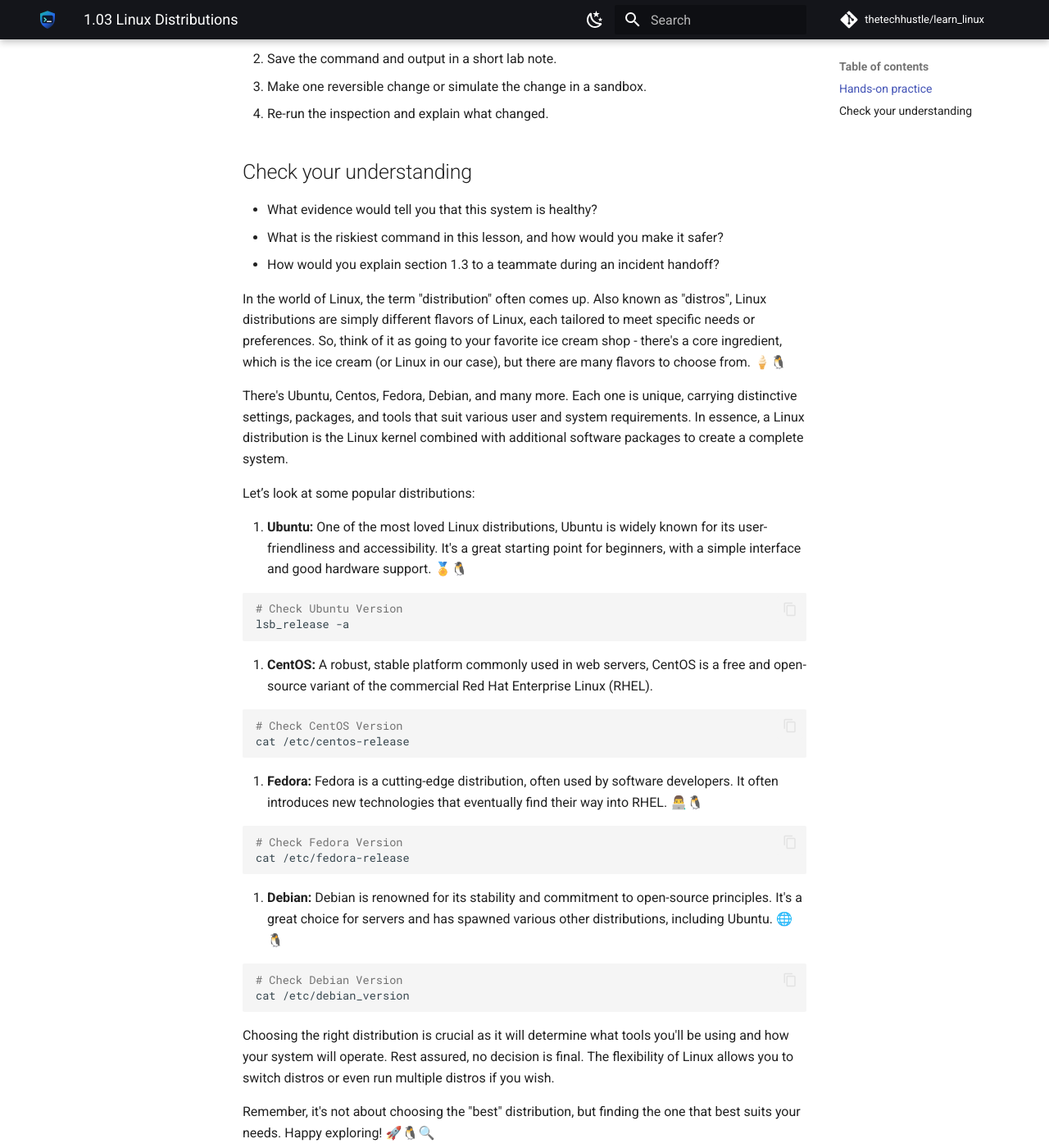
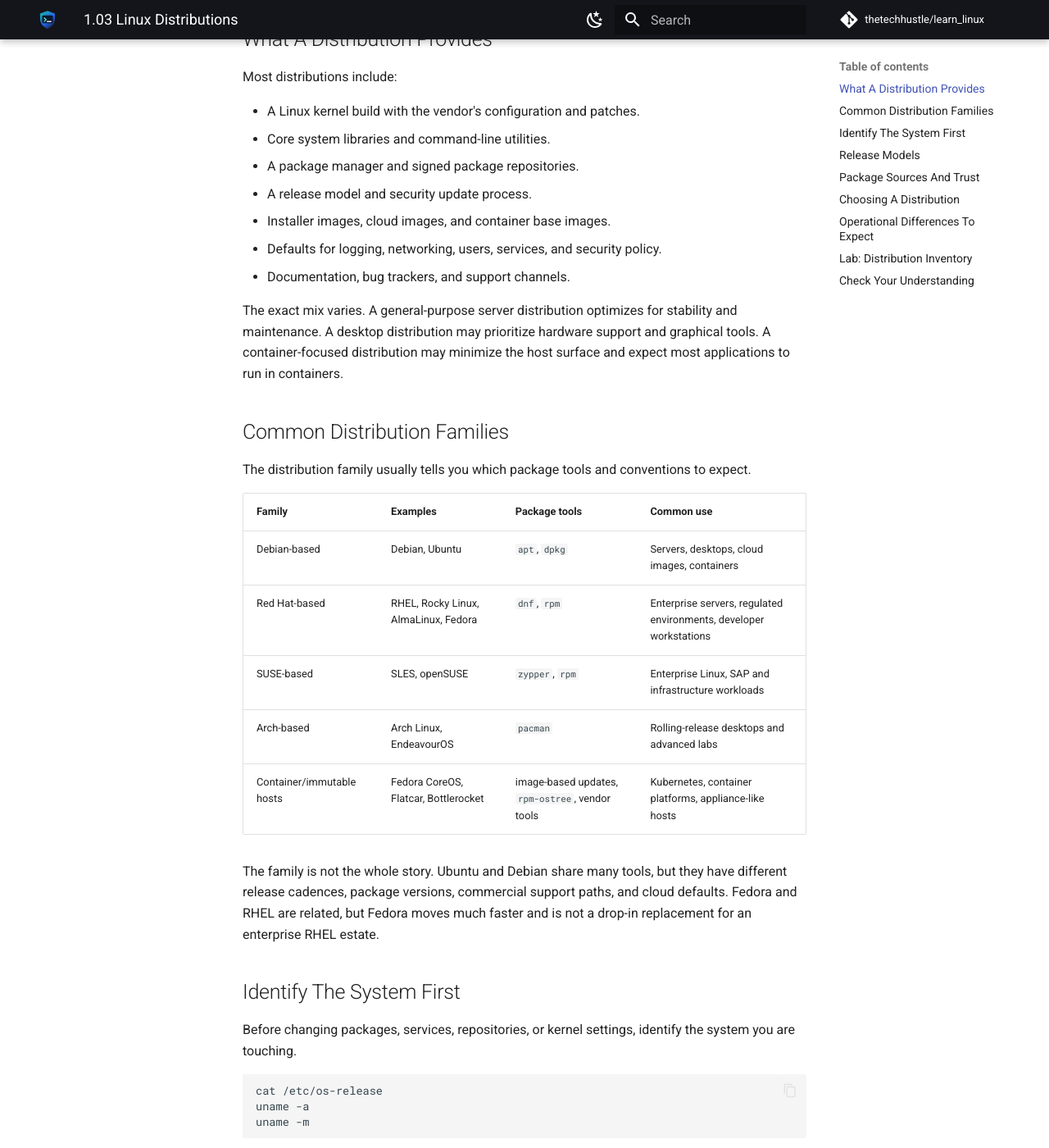
Before and after one commit to thetechhustle/learn_linux, an MkDocs documentation site: the page built from docs/lessons/01_where_to_start/1.03_linux_distributions.md, in a window 1280 px wide and 1400 px high, scrolled down 746 px. Shown: the whole window at 82% size. Built offline with MkDocs 1.6.1 and Material for MkDocs 9.7.7, drawn with Linux system fonts in a browser that asks for light colours; comment, search, counter and statistics services are not loaded; some of the changed text lies outside the part shown.

Commit message:
Improve Chapter 01 Linux distributions lesson

````diff
--- a/docs/lessons/01_where_to_start/1.03_linux_distributions.md
+++ b/docs/lessons/01_where_to_start/1.03_linux_distributions.md
@@ -1,68 +1,217 @@
 # 1.03 Linux Distributions
 
-
-
 !!! abstract "What you will learn"
-    - Explain where **1.03 Linux Distributions** fits in day-to-day Linux operations.
-    - Use current Linux tooling to inspect, change, and verify the relevant system behavior.
-    - Connect the concept to a real operational scenario: a first-week junior admin onboarding into a small cloud team.
-
-!!! example "Field story"
-    Imagine a first-week junior admin onboarding into a small cloud team. Your job is not to memorize a command; it is to build a short evidence trail, choose a low-risk change, and prove whether the system improved.
+    - Explain what a Linux distribution adds on top of the Linux kernel.
+    - Identify a system's distribution, version, architecture, and package family.
+    - Choose a distribution based on support, operations needs, and team experience.
+    - Avoid unsafe assumptions when moving between Linux distributions.
 
 !!! success "Operator principle"
     Identify the OS, distribution, support window, and package source before changing anything.
 
-## Hands-on practice
+A Linux distribution is a complete operating system built around the Linux kernel. The
+kernel handles hardware, processes, memory, networking, and filesystems. The
+distribution adds the user-space tools, installer, package manager, security update
+process, default configuration, documentation, and support lifecycle that make the
+system usable day to day.
 
-Run these on a disposable VM, container, or lab machine unless the lesson explicitly says otherwise.
+For administrators, the distribution matters because it shapes how you install
+software, where configuration files live, how services are managed, how updates are
+delivered, and how long the system will receive security fixes. Two servers can both
+be "Linux" while requiring different package commands, release policies, and
+operational habits.
 
-1. Inspect the current state with a read-only command related to this topic.
-2. Save the command and output in a short lab note.
-3. Make one reversible change or simulate the change in a sandbox.
-4. Re-run the inspection and explain what changed.
+## What A Distribution Provides
 
-## Check your understanding
+Most distributions include:
 
-- What evidence would tell you that this system is healthy?
-- What is the riskiest command in this lesson, and how would you make it safer?
-- How would you explain section 1.3 to a teammate during an incident handoff?
+- A Linux kernel build with the vendor's configuration and patches.
+- Core system libraries and command-line utilities.
+- A package manager and signed package repositories.
+- A release model and security update process.
+- Installer images, cloud images, and container base images.
+- Defaults for logging, networking, users, services, and security policy.
+- Documentation, bug trackers, and support channels.
 
+The exact mix varies. A general-purpose server distribution optimizes for stability
+and maintenance. A desktop distribution may prioritize hardware support and graphical
+tools. A container-focused distribution may minimize the host surface and expect most
+applications to run in containers.
 
-In the world of Linux, the term "distribution" often comes up. Also known as "distros", Linux distributions are simply different flavors of Linux, each tailored to meet specific needs or preferences. So, think of it as going to your favorite ice cream shop - there's a core ingredient, which is the ice cream (or Linux in our case), but there are many flavors to choose from. 🍦🐧
+## Common Distribution Families
 
-There's Ubuntu, Centos, Fedora, Debian, and many more. Each one is unique, carrying distinctive settings, packages, and tools that suit various user and system requirements. In essence, a Linux distribution is the Linux kernel combined with additional software packages to create a complete system.
+The distribution family usually tells you which package tools and conventions to
+expect.
 
-Let’s look at some popular distributions:
+| Family | Examples | Package tools | Common use |
+| --- | --- | --- | --- |
+| Debian-based | Debian, Ubuntu | `apt`, `dpkg` | Servers, desktops, cloud images, containers |
+| Red Hat-based | RHEL, Rocky Linux, AlmaLinux, Fedora | `dnf`, `rpm` | Enterprise servers, regulated environments, developer workstations |
+| SUSE-based | SLES, openSUSE | `zypper`, `rpm` | Enterprise Linux, SAP and infrastructure workloads |
+| Arch-based | Arch Linux, EndeavourOS | `pacman` | Rolling-release desktops and advanced labs |
+| Container/immutable hosts | Fedora CoreOS, Flatcar, Bottlerocket | image-based updates, `rpm-ostree`, vendor tools | Kubernetes, container platforms, appliance-like hosts |
 
-1. **Ubuntu:** One of the most loved Linux distributions, Ubuntu is widely known for its user-friendliness and accessibility. It's a great starting point for beginners, with a simple interface and good hardware support. 🏅🐧
+The family is not the whole story. Ubuntu and Debian share many tools, but they have
+different release cadences, package versions, commercial support paths, and cloud
+defaults. Fedora and RHEL are related, but Fedora moves much faster and is not a
+drop-in replacement for an enterprise RHEL estate.
+
+## Identify The System First
+
+Before changing packages, services, repositories, or kernel settings, identify the
+system you are touching.
 
 ```bash
-# Check Ubuntu Version
-lsb_release -a
+cat /etc/os-release
+uname -a
+uname -m
 ```
 
-2. **CentOS:** A robust, stable platform commonly used in web servers, CentOS is a free and open-source variant of the commercial Red Hat Enterprise Linux (RHEL).
+`/etc/os-release` is the standard first stop. It usually reports fields such as
+`ID`, `VERSION_ID`, `VERSION_CODENAME`, and `ID_LIKE`.
+
+For package tooling, check what is present rather than guessing:
 
 ```bash
-# Check CentOS Version
-cat /etc/centos-release
+command -v apt || true
+command -v dnf || true
+command -v rpm || true
+command -v zypper || true
 ```
 
-3. **Fedora:** Fedora is a cutting-edge distribution, often used by software developers. It often introduces new technologies that eventually find their way into RHEL. 👨‍💻🐧
+On a systemd-based machine, you can also confirm the init system:
 
 ```bash
-# Check Fedora Version
-cat /etc/fedora-release
+ps -p 1 -o comm=
+systemctl --version
 ```
 
-4. **Debian:** Debian is renowned for its stability and commitment to open-source principles. It's a great choice for servers and has spawned various other distributions, including Ubuntu. 🌐🐧
+Do not assume every Linux machine uses the same init system, firewall tool, network
+manager, or package manager. Embedded systems, containers, rescue images, and
+minimal cloud images often differ from a full server install.
+
+## Release Models
+
+Distribution choice is partly a release-management decision.
+
+- **Stable releases** prioritize predictable versions and long maintenance windows.
+  Debian stable, Ubuntu LTS, RHEL, Rocky Linux, AlmaLinux, and SLES are common
+  examples.
+- **Short-term releases** provide newer packages but require more frequent upgrades.
+  Non-LTS Ubuntu releases and recent Fedora releases fit this pattern.
+- **Rolling releases** continuously update packages instead of moving between fixed
+  versions. Arch Linux is the classic example.
+- **Immutable or image-based hosts** update the base operating system as a unit.
+  Fedora CoreOS, Flatcar, and Bottlerocket reduce host drift but require a different
+  operating model.
+
+For production servers, support lifecycle matters as much as features. An old
+distribution with no security updates is a risk even when the server appears to be
+working.
+
+## Package Sources And Trust
+
+Most distribution packages come from signed repositories maintained by the
+distribution vendor or community. Third-party repositories can be useful, but they
+also expand your trust boundary.
+
+Before adding a repository, ask:
+
+- Who maintains it?
+- Is it signed?
+- Does it override distribution packages?
+- Is it compatible with this exact release?
+- How will it be removed or upgraded later?
+
+On Debian-based systems, repository configuration usually lives under
+`/etc/apt/sources.list` and `/etc/apt/sources.list.d/`. On RPM-based systems, it is
+usually under `/etc/yum.repos.d/`.
+
+Inspect before changing:
 
 ```bash
-# Check Debian Version
-cat /etc/debian_version
+find /etc/apt -maxdepth 2 -type f 2>/dev/null
+find /etc/yum.repos.d -maxdepth 1 -type f 2>/dev/null
 ```
 
-Choosing the right distribution is crucial as it will determine what tools you'll be using and how your system will operate. Rest assured, no decision is final. The flexibility of Linux allows you to switch distros or even run multiple distros if you wish.
+## Choosing A Distribution
 
-Remember, it's not about choosing the "best" distribution, but finding the one that best suits your needs. Happy exploring! 🚀🐧🔍
+There is no single best distribution. Choose the one that matches the job.
+
+For production servers, favor:
+
+- A supported release with a clear security update window.
+- A package ecosystem that covers your required software.
+- Documentation your team can actually follow.
+- Cloud and automation support for your deployment target.
+- A maintenance model your team can sustain.
+
+For learning, choose a distribution that lets you practice the concepts in this
+course without fighting the environment. Ubuntu LTS, Debian, Fedora, and Rocky Linux
+are all reasonable lab choices. If your workplace uses a specific family, practice
+on that family early.
+
+## Operational Differences To Expect
+
+Moving between distributions often changes:
+
+- Package commands: `apt`, `dnf`, `zypper`, `pacman`.
+- Package names: the same software may have different package names.
+- Default service names and enabled units.
+- Network configuration tools.
+- Firewall tools and default rules.
+- SELinux or AppArmor defaults.
+- Release upgrade process.
+- Available package versions.
+
+The safest habit is to inspect the local system, read the distribution's current
+documentation, and test changes in a disposable environment before applying them to
+important machines.
+
+## Lab: Distribution Inventory
+
+Use a disposable VM, container, or lab host. Record the commands and output in a
+short note.
+
+1. Identify the distribution:
+
+   ```bash
+   cat /etc/os-release
+   ```
+
+2. Identify the kernel and architecture:
+
+   ```bash
+   uname -r
+   uname -m
+   ```
+
+3. Identify the package family:
+
+   ```bash
+   command -v apt dnf rpm zypper pacman 2>/dev/null
+   ```
+
+4. List configured package sources:
+
+   ```bash
+   find /etc/apt /etc/yum.repos.d /etc/zypp/repos.d -maxdepth 2 -type f 2>/dev/null
+   ```
+
+5. Write a one-paragraph handoff:
+
+   ```text
+   This host runs <distribution> <version> on <architecture>. It uses <package
+   manager>. Package sources are configured in <paths>. The release appears to be
+   <stable/rolling/immutable/unknown>. Before production use, confirm the support
+   lifecycle and security update process.
+   ```
+
+## Check Your Understanding
+
+- What does a distribution add beyond the Linux kernel?
+- Why should you inspect `/etc/os-release` before following a tutorial?
+- What risk does an unsupported distribution create?
+- Why can adding a third-party package repository be dangerous?
+- Which distribution family would you choose for a conservative production server,
+  and why?
````
